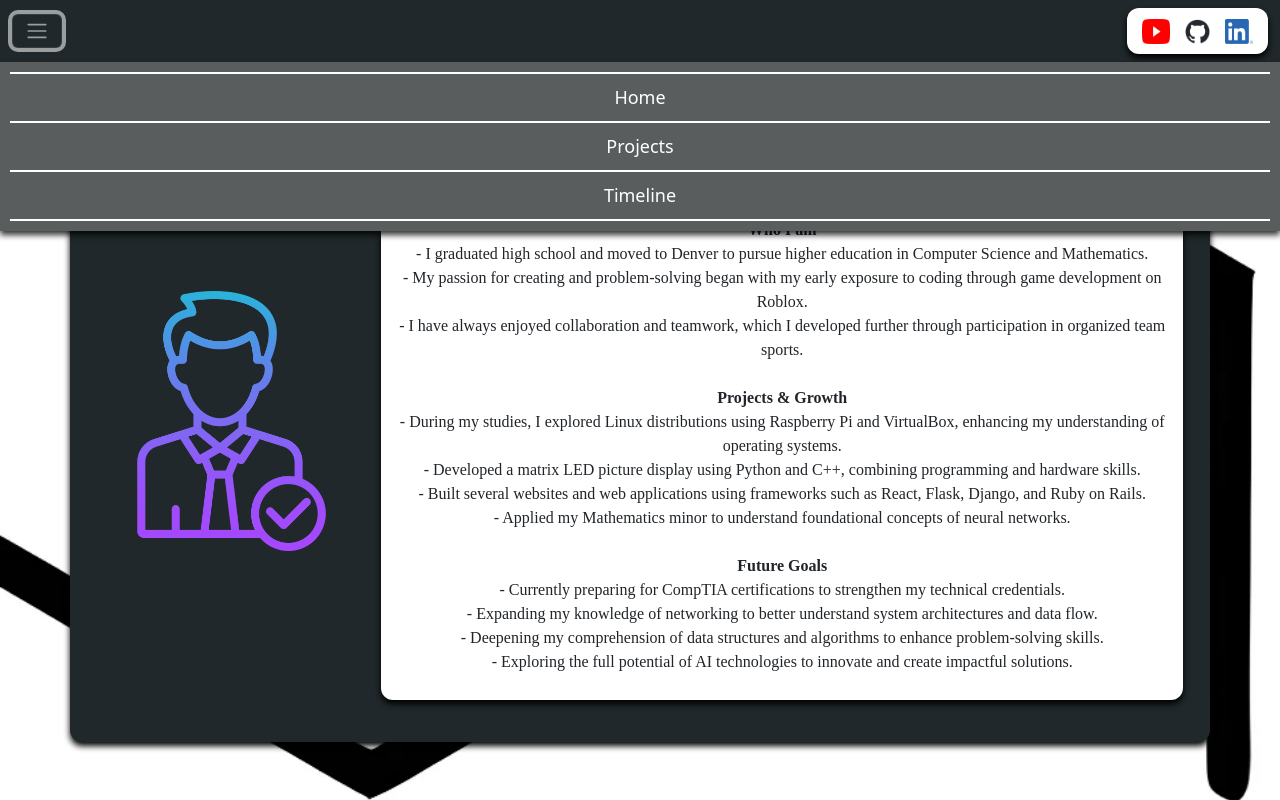
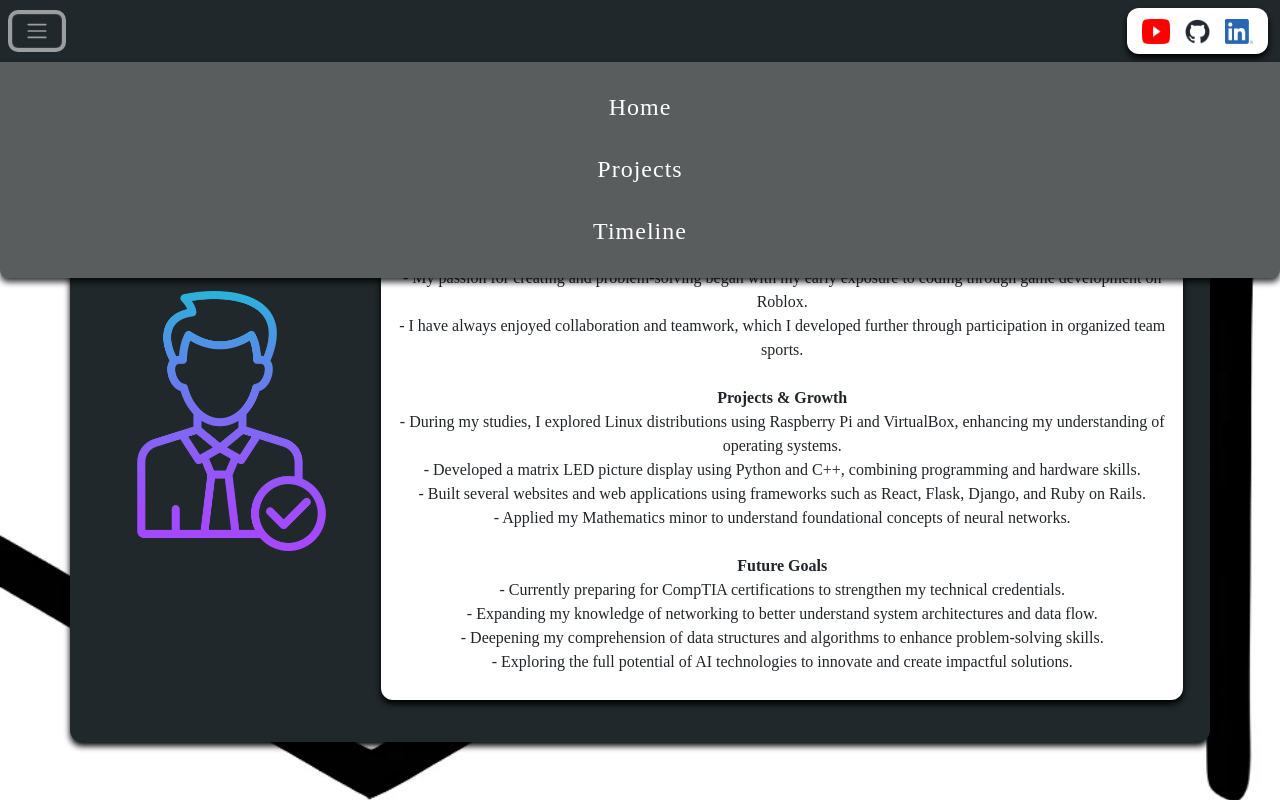
Before and after one commit to Iso-latte/ResumeWebsite, a React (Vite) app in the folder resume-project/: page / in a window 1280 px wide. Both pictures are taken after a click on the button "Toggle navigation". Shown: the top 800 px of the page. Built offline with nearby package versions, Linux system fonts and the light colour scheme.

Commit message:
polished dropdown

```diff
--- a/resume-project/src/componets/NavBar.tsx
+++ b/resume-project/src/componets/NavBar.tsx
@@ -47,7 +47,7 @@ function Navbar() {
           id="navbarNavAltMarkup"
         >
           <div className="navbar-nav">
-            <a className="nav-link-top" href="#">Home</a>
+            <a className="nav-link" href="#">Home</a>
             <a className="nav-link" href="#">Projects</a>
             <a className="nav-link" href="#">Timeline</a>
           </div>
--- a/resume-project/src/componets/componetStyles/NavBar.css
+++ b/resume-project/src/componets/componetStyles/NavBar.css
@@ -42,8 +42,9 @@
   right: 0;
   background-color: #5a5d5e;
   z-index: 1029;
-  padding: 10px;
+  padding: 15px;
   text-align: center;
+  border-radius: 0px 0px 8px 8px;
   box-shadow: 0 4px 6px rgba(0, 0, 0, 0.8);
   opacity: 0;
   transition: opacity 0.3s ease, transform 0.3s ease;
@@ -81,19 +82,29 @@
 }
 
 .navbar-nav .nav-link {
-  color: rgb(255, 255, 255); /* White color */
-  border-bottom: 2px solid rgb(255, 255, 255); /* Bottom border */
-  font-size: 18px; /* 18px text size */
-  padding: 10px; /* Padding for better spacing */
-  transition: all 0.3s ease; /* Smooth transition for hover effects */
+  color: white;
+  padding: 10px 15px;
+  border-bottom: 2px solid transparent;
+  font-size: 24px;
+  padding: 12px 20px;
+  font-weight: 300; /* Make links bold */
+  letter-spacing: 1px; /* Slight spacing for readability */
+  font-family: "Times New Roman", Times, serif;
+  transition: all 0.3s ease;
+
 }
 
-.navbar-nav .nav-link-top {
-  color: rgb(255, 255, 255); /* White color */
-  text-decoration: none;
-  border-bottom: 2px solid rgb(255, 255, 255); /* Bottom border */
-  border-top: 2px solid rgb(255, 255, 255); /* Top border */
-  font-size: 18px; /* 18px text size */
-  padding: 10px; /* Padding for better spacing */
-  transition: all 0.3s ease; /* Smooth transition for hover effects */
+/* Hover effect for nav-link */
+.navbar-nav .nav-link:hover {
+  color: #c6d8ff; /* Golden color on hover */
+  background-color: rgba(255, 255, 255, 0.1); /* Slight background color change */
+  border-bottom: 2px solid #c6d8ff; /* Golden underline effect */
 }
+
+
+@media (max-width: 768px) {
+  .collapse.navbar-collapse {
+    width: 100%;
+    left: 0;
+  }
+}
```
